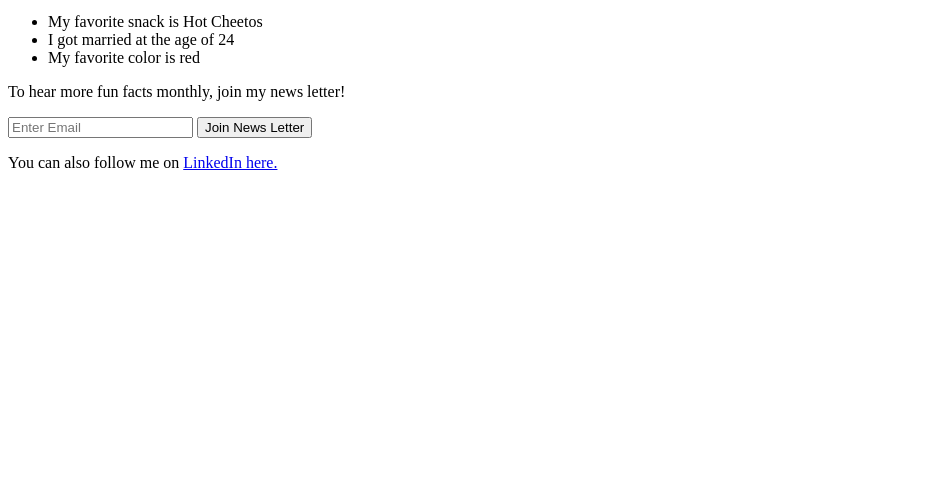
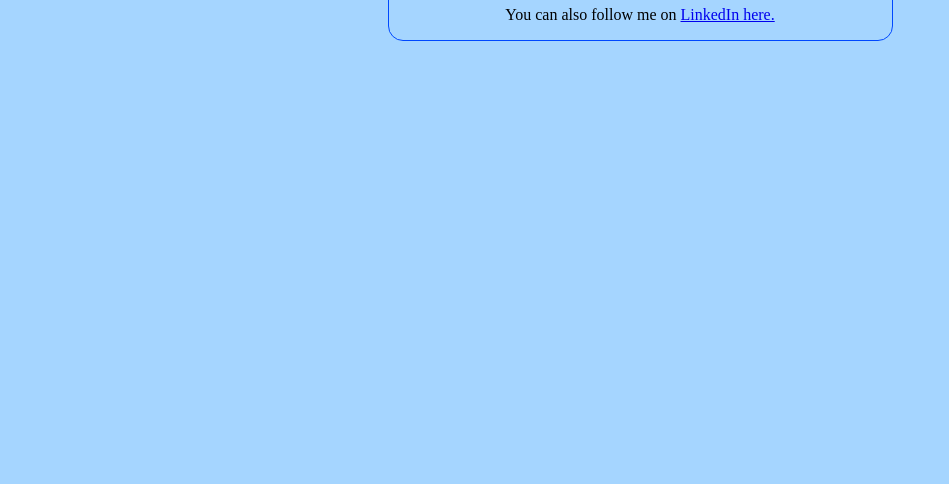
Before and after one commit to JoeySouzaAO1/Biocard, a plain HTML site: page Index.html in a window 1280 px wide. Shown: the part 316-800 px from the top of the page, without its empty margins (0-949 px from the left). Drawn offline with Linux system fonts and the light colour scheme; a script that the page names is missing.

Commit message:
Update Index.html

```diff
--- a/Index.html
+++ b/Index.html
@@ -7,7 +7,7 @@
         <title>Joey's Introduction</title>
 
         <!-- Load external CSS styles -->
-        <link rel="stylesheet" href="Joey's Intro Demo.css">
+        <link rel="stylesheet" href="styles.css">
 
     </head>
 
```
